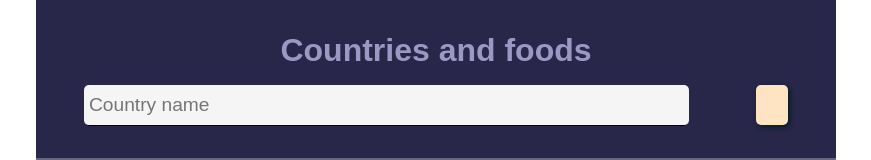
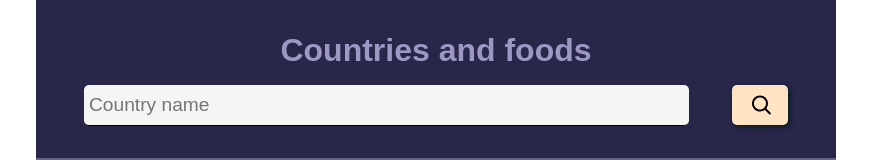
Before and after one commit to andor-kovacs/Country_and_food_API, a plain HTML site: page index.html in a window 1280 px wide. Shown: the top 160 px of the page, without its empty margins (204-1075 px from the left). Drawn offline with Linux system fonts and the light colour scheme.

Commit message:
update seach button icon

```diff
--- a/index.html
+++ b/index.html
@@ -17,7 +17,8 @@
             <label for="myInput">
                 <input type="text" id="myInput" placeholder="Country name" class="county-inp">
             </label>
-            <button type="submit" id="myBtn" class="search-button"> <i class="gg-search"></i> </button>
+            <button type="submit" id="myBtn" class="search-button"> <img src="./img/search-icon.svg" alt="search-icon">
+            </button>
         </div>
     </header>
 
--- a/styles.css
+++ b/styles.css
@@ -58,7 +58,7 @@ input {
 }
 
 .search-button {
-    padding: 0.3rem 1rem;
+    padding: 0.3rem 1rem 0rem 1rem;
     background-color: bisque;
     border: none;
     border-radius: 5px;
```
Also changed, not shown: img/search-icon.svg (added).
